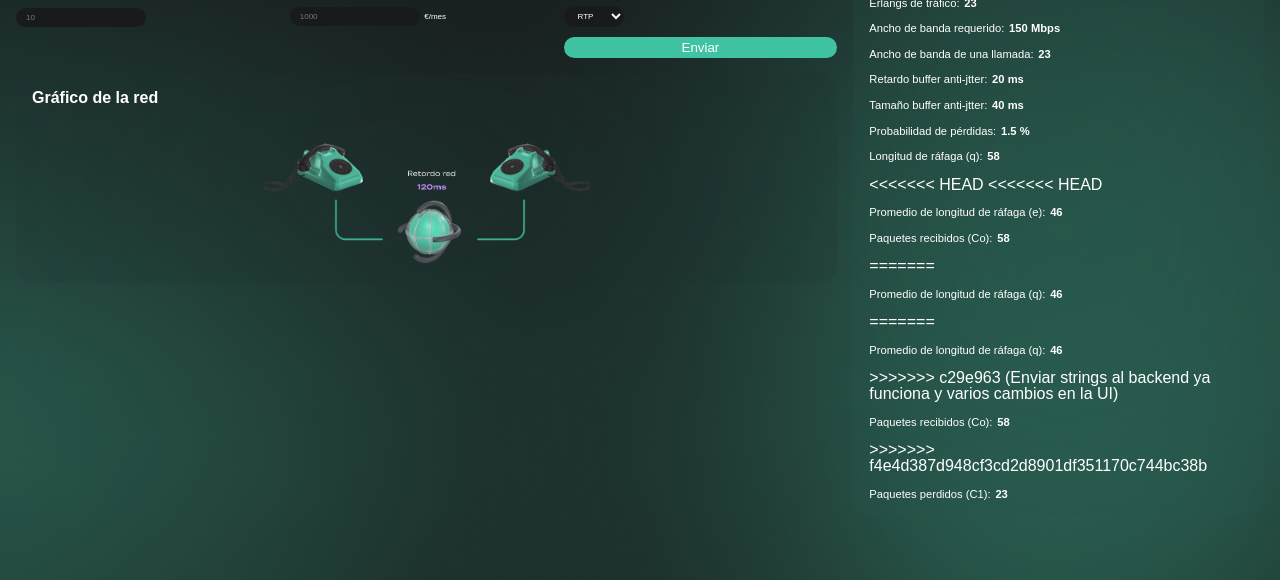
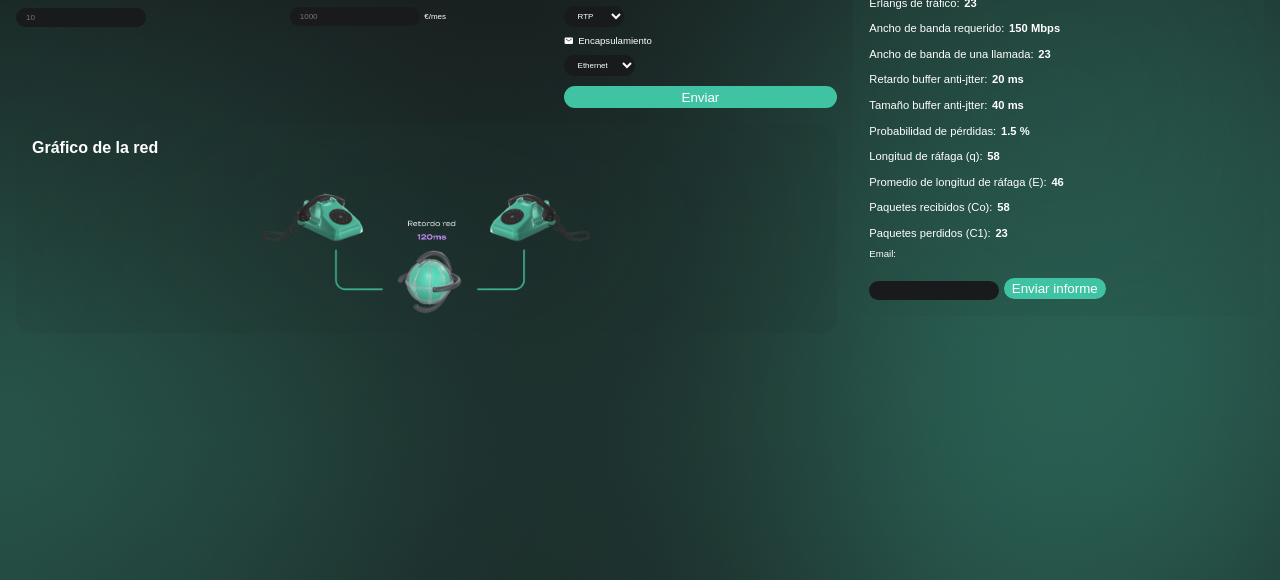
Before and after one commit to RodrigoGarciaLeon/SonorityApp, a plain HTML site: page frontend/index.html in a window 1280 px wide. Shown: the part 220-800 px from the top of the page. Drawn offline with nearby package versions, Linux system fonts and the light colour scheme; a web font is replaced by a local one.

Commit message:
ESTE SI ESTA BIEN HECHO

```diff
--- a/frontend/index.html
+++ b/frontend/index.html
@@ -176,6 +176,18 @@
                   <option value="1">cRTP</option>
                 </select>
               </div>
+              <!-- Parámetro de encapsulamiento (Ethernet/802.1Q/PPPoE) -->
+              <div class="input-block">
+                <div class="icon-text">
+                  <ion-icon name="mail"></ion-icon>
+                  <p>Encapsulamiento</p>
+                </div>
+                <select name="encapsulating" id="encapsulating" required>
+                  <option value="0">Ethernet</option>
+                  <option value="1">802.1Q</option>
+                  <option value="2">PPPoE</option>
+                </select>
+              </div>
               <!-- Botón para enviar los parámetros -->
               <button>Enviar</button>
             </div>
@@ -221,22 +233,17 @@
               ><strong> %</strong>
             </p>
             <p>Longitud de ráfaga (q):<span id="gust-length-result" class="result">58</span></p>
-<<<<<<< HEAD
-<<<<<<< HEAD
-            <p>Promedio de longitud de ráfaga (e):<span id="mean-gust-length-result" class="result">46</span></p>
+
+            <p>Promedio de longitud de ráfaga (E):<span id="mean-gust-length-result" class="result">46</span></p>
             <p>Paquetes recibidos (Co):<span id="recived-packets" class="result">58</span></p>
-=======
-            <p>Promedio de longitud de ráfaga (q):<span id="mean-gust-length-result" class="result">46</span></p>
-=======
-            <p>
-              Promedio de longitud de ráfaga (q):<span id="mean-gust-length-result" class="result"
-                >46</span
-              >
-            </p>
->>>>>>> c29e963 (Enviar strings al backend ya funciona y varios cambios en la UI)
-            <p>Paquetes recibidos (Co):<span id="received-packets" class="result">58</span></p>
->>>>>>> f4e4d387d948cf3cd2d8901df351170c744bc38b
             <p>Paquetes perdidos (C1):<span id="lost-packets" class="result">23</span></p>
+          </div>
+          <!-- Input para meter el email -->
+          <div class="input-block">
+            <p>Email:</p>
+            <input type="email" id="email" required />
+            <!-- Boton para enviar el correo -->
+            <button class="submit-button">Enviar informe</button>
           </div>
         </section>
       </div>
```
